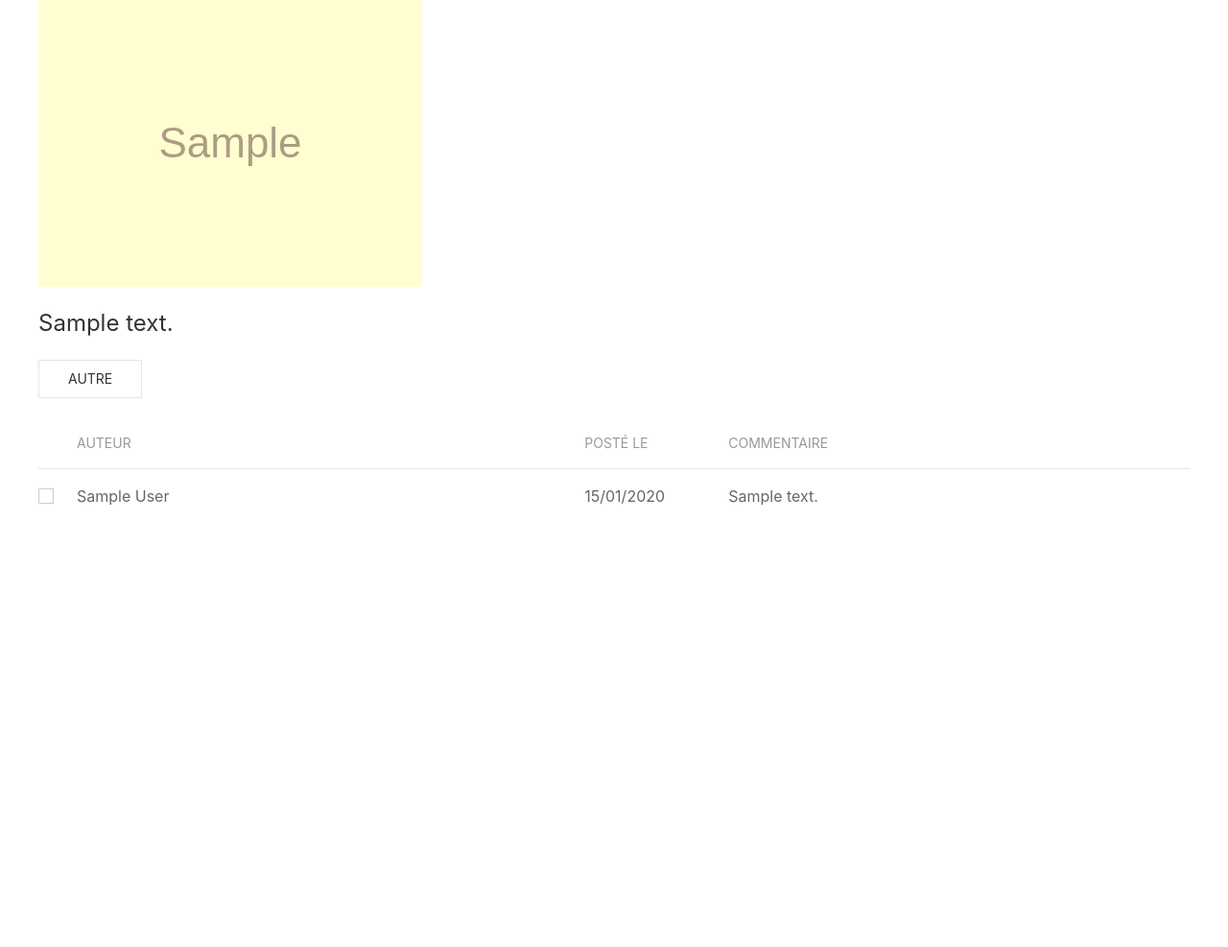
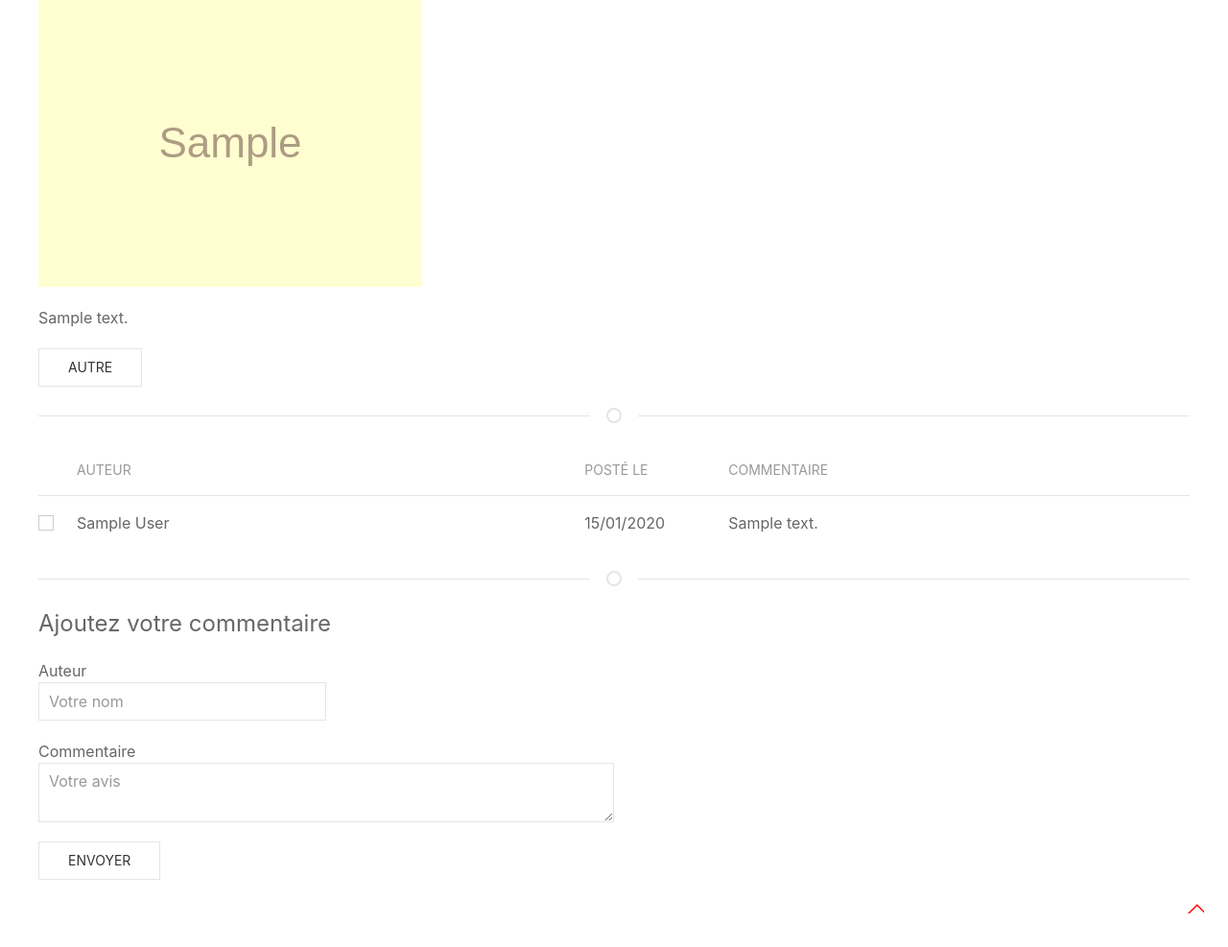
Before and after one commit to MoiAngie/NJ, a Symfony app: template templates/blog/show.html.twig in a window 1280 px wide. Shown: the part 753-1740 px from the top of the page at 96% size. Before the commit the page ends 1279 px from the top, so only its background shows below. Run offline with Twig, Linux system fonts and the light colour scheme; the template is opened without the code that fills it: most values are stand-ins (such as "Sample title", 1, 10 or a date in 2020); grey boxes marked "Sample" are stand-in pictures; form fields are guessed from the names that the template uses; some libraries are stand-ins or nearby versions.

Commit message:
form comment

```diff
--- a/public/css/base.css
+++ b/public/css/base.css
@@ -14,6 +14,14 @@ html {
   font-size: 1.5em;
 }
 
+
+/***********totop**********/
+
+polyline {
+  color: red;
+  margin-right: 5em;
+  transform: scale(1.2);
+}
 
 /**********articles**********/
 
--- a/src/Entity/Comment.php
+++ b/src/Entity/Comment.php
@@ -36,6 +36,12 @@ class Comment
      * @ORM\JoinColumn(nullable=false)
      */
     private $article;
+
+    public function __construct()
+    {
+        $this->createdAt = new \DateTime;
+    }
+
 
     public function getId(): ?int
     {
--- a/templates/base.html.twig
+++ b/templates/base.html.twig
@@ -16,7 +16,7 @@
     <body>
 
     <!-- navbar -->
-      <section class="barnav uk-margin-bottom">
+      <section class="barnav uk-margin-bottom" id="top">
           <div class="uk-position-relative">
             <img data-src="img/snelweg.jpg" alt="" width="100%" uk-img>
             <div class="uk-position-top" uk-sticky="sel-target: .uk-navbar-container; cls-active: uk-navbar-sticky">
@@ -30,15 +30,13 @@
                                 <div class="uk-navbar-dropdown">
                                     <ul class="boundary-align uk-nav uk-navbar-dropdown-nav">
                                         <li><a href="{{ path ('create')}}">Gérer un article</a></li>
-                                        <li><a href="#">Item</a></li>
-                                        <li class="uk-nav-header">Header</li>
+                                        <li class="uk-nav-divider"></li>
                                         {%  if not app.user %}
                                         <li><a href="{{ path('security_login') }}">Connexion</a></li>
                                         {% else %}
                                         <li><a href="{{ path('security_logout') }}">Déconnexion</a></li>
                                         {% endif %}
-                                        <li class="uk-nav-divider"></li>
-                                        <li><a href="#">Item</a></li>
+                                        <!-- <li><a href="#">Item</a></li> -->
                                     </ul>
                                 </div>
                             </li>
@@ -52,6 +50,7 @@
         <div class="uk-container uk-container-large">
           {% block body %}{% endblock %}
         </div>
+        <a href="#top" uk-totop uk-scroll class="uk-align-right uk-margin-right"></a>
 
         {% block javascripts %}{% endblock %}
         <!-- UIkit JS -->
--- a/templates/blog/show.html.twig
+++ b/templates/blog/show.html.twig
@@ -27,7 +27,7 @@
 
     <img src="/{{ article.image }}" alt="">
 
-    <p class="uk-text-lead">{{ article.content | raw }}</p>
+    <p>{{ article.content | raw }}</p>
 
     <div class="uk-grid-small uk-child-width-auto" uk-grid>
         <div>
@@ -37,7 +37,7 @@
 
 </article>
 </section>
-
+  <hr class="uk-divider-icon">
 <section class="comments" id="comment">
   <div class="uk-overflow-auto">
     <table class="uk-table uk-table-responsive uk-table-hover uk-table-justify uk-table-divider">
@@ -63,5 +63,26 @@
         {% endfor %}
     </table>
   </div>
+  </section>
+    <hr class="uk-divider-icon">
+  <section class="comment uk-margin">
+
+  {{ form_start(commentForm) }}
+    <fieldset class="uk-fieldset">
+
+      <legend class="uk-legend"> Ajoutez votre commentaire </legend>
+
+      <div class="uk-margin uk-width-1-4">
+        {{ form_row(commentForm.author,  {'label': 'Auteur', 'attr': {'placeholder': "Votre nom", 'class' : "uk-input"}})}}
+      </div>
+      <div class="uk-margin uk-width-1-2">
+        {{ form_row(commentForm.content,  {'label': 'Commentaire', 'attr': {'placeholder': "Votre avis", 'class' : "uk-textarea"}})}}
+      </div>
+
+      <button class="uk-button uk-button-default uk-margin-bottom">Envoyer</button>
+
+    </fieldset>
+  {{ form_end(commentForm) }}
+
 </section>
 {% endblock %}
```
Also changed, not shown: src/Controller/BlogController.php (+22 -2 lines), src/Form/CommentType.php (added, +26 -0 lines).
